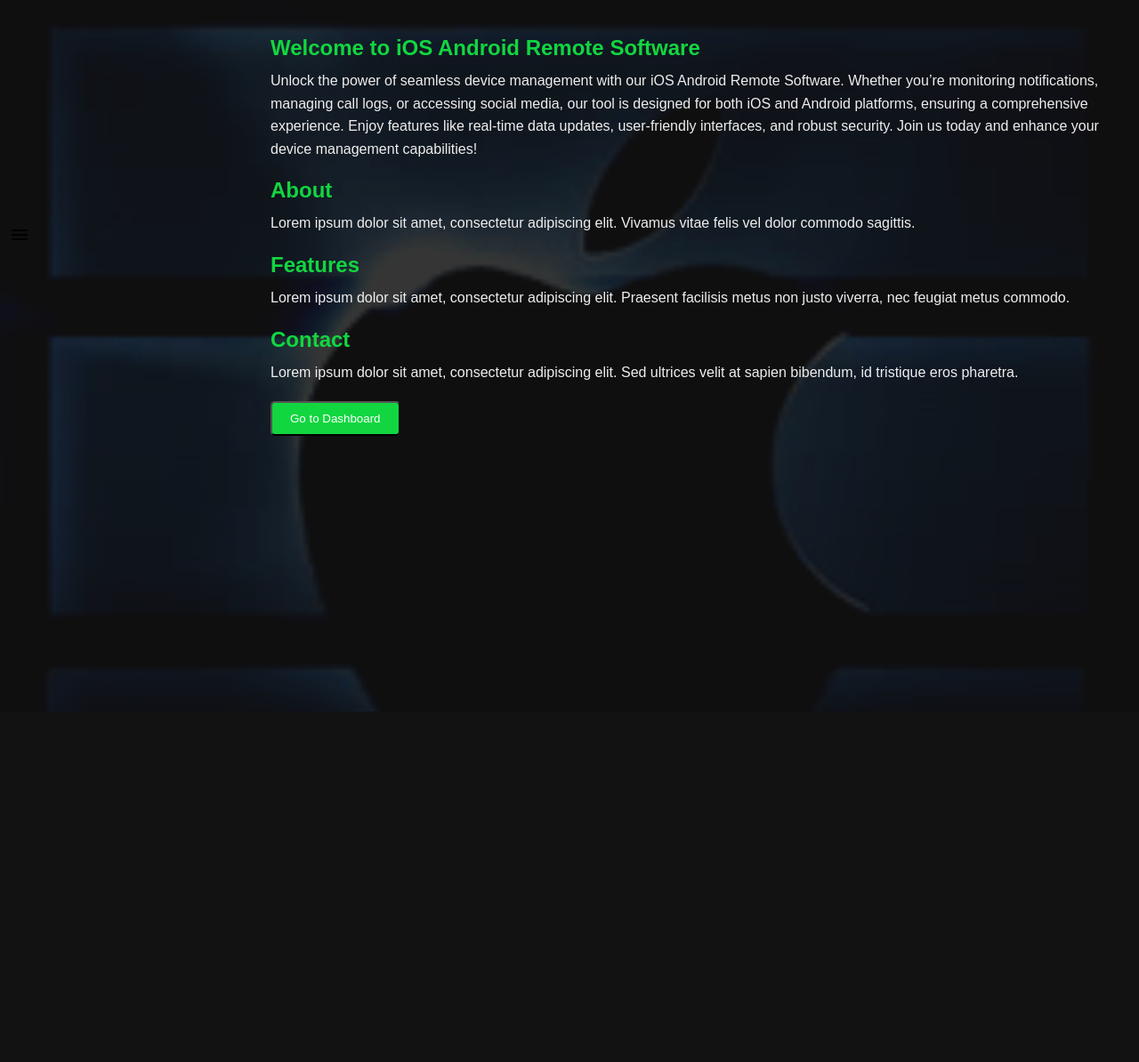
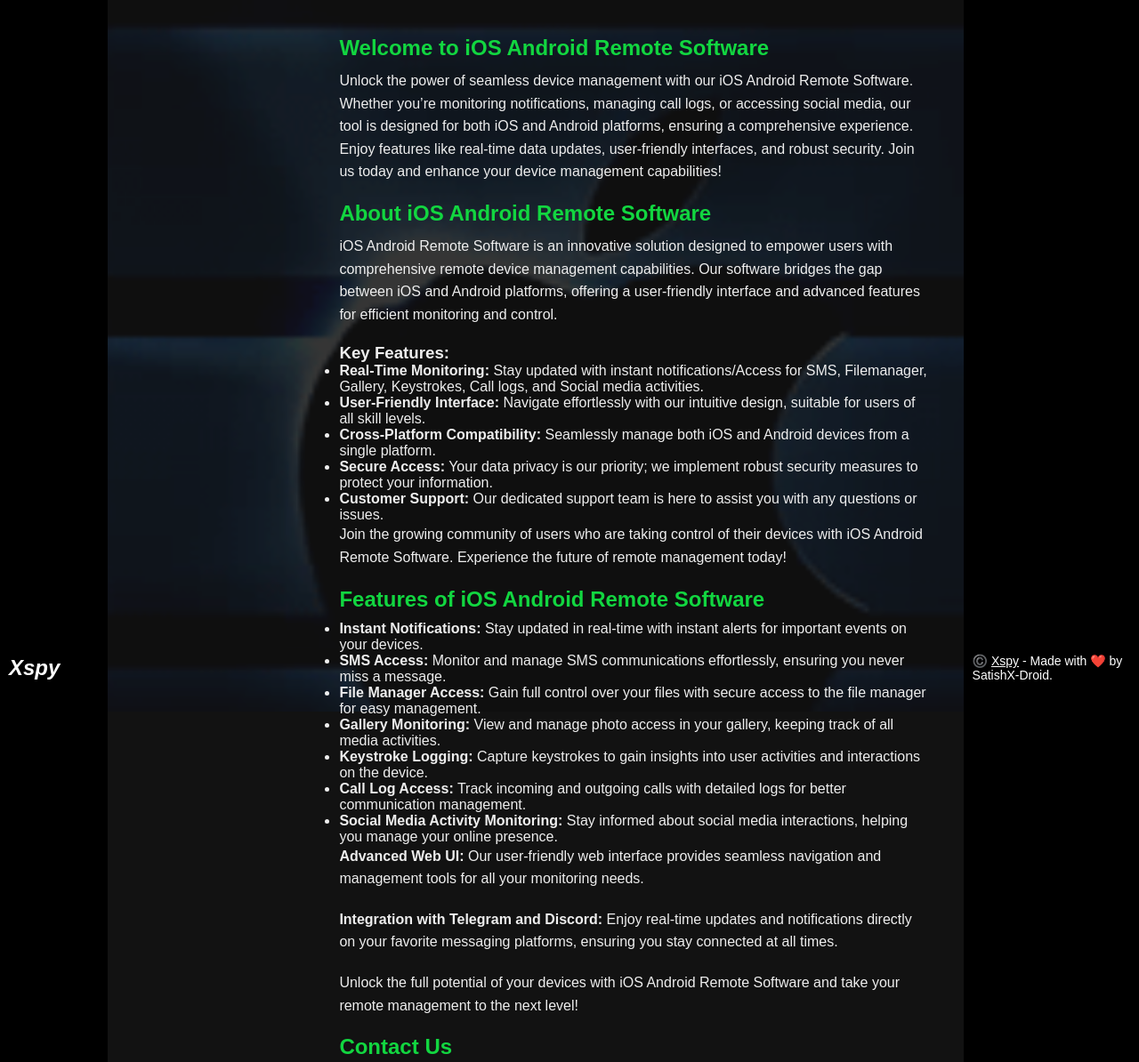
Before and after one commit to SatishX-droid/iOS-Android-Remote-Software-, a plain HTML site: page landing.html in a window 1280 px wide. Shown: the top 1194 px of the page at 89% size. Before the commit the page ends 800 px from the top, so only its background shows below. Drawn offline with Linux system fonts and the light colour scheme.

Commit message:
Update landing.html

```diff
--- a/landing.html
+++ b/landing.html
@@ -5,15 +5,51 @@
     <meta name="viewport" content="width=device-width, initial-scale=1.0">
     <title>iOS Android Remote Software</title>
     <link rel="stylesheet" href="Lstyle.css">
+    <style>
+        /* Header and Footer Styling */
+        .header, .footer {
+            background-color: #000;
+            color: #fff;
+            padding: 10px;
+            display: flex;
+            align-items: center;
+            justify-content: space-between;
+        }
+
+        /* Logo Styling */
+        .logo {
+            font-size: 24px;
+            font-style: italic;
+            font-weight: bold;
+            color: #fff;
+        }
+
+        /* Mobile Navigation Toggle Styling */
+        .mobile-nav-toggle {
+            background: none;
+            border: none;
+            cursor: pointer;
+            color: #fff;
+        }
+
+        /* Footer Text */
+        .footer p {
+            margin: 0;
+            font-size: 14px;
+        }
+    </style>
 </head>
 <body>
 
-    <!-- Mobile Navigation Toggle Button -->
-    <button type="button" class="mobile-nav-toggle d-lg-none" onclick="toggleSidebar()">
-        <svg class="menu-icon" xmlns="http://www.w3.org/2000/svg" viewBox="0 0 24 24" width="24" height="24">
-            <path d="M3 6h18v2H3zM3 11h18v2H3zM3 16h18v2H3z"/>
-        </svg>
-    </button>
+    <!-- Header with Logo and Mobile Navigation Toggle -->
+    <header class="header">
+        <div class="logo">Xspy</div>
+        <button type="button" class="mobile-nav-toggle d-lg-none" onclick="toggleSidebar()">
+            <svg class="menu-icon" xmlns="http://www.w3.org/2000/svg" viewBox="0 0 24 24" width="24" height="24">
+                <path d="M3 6h18v2H3zM3 11h18v2H3zM3 16h18v2H3z"/>
+            </svg>
+        </button>
+    </header>
 
     <!-- Sidebar Menu -->
     <div class="sidebar" id="sidebar">
@@ -27,27 +63,59 @@
 
     <!-- Main Content -->
     <div class="content">
+
+        <!-- Home Section -->
         <section id="home">
             <h1>Welcome to iOS Android Remote Software</h1>
             <p>Unlock the power of seamless device management with our iOS Android Remote Software. Whether you’re monitoring notifications, managing call logs, or accessing social media, our tool is designed for both iOS and Android platforms, ensuring a comprehensive experience. Enjoy features like real-time data updates, user-friendly interfaces, and robust security. Join us today and enhance your device management capabilities!</p>
         </section>
 
+        <!-- About Section -->
         <section id="about">
-            <h2>About</h2>
-            <p>Lorem ipsum dolor sit amet, consectetur adipiscing elit. Vivamus vitae felis vel dolor commodo sagittis.</p>
+            <h2>About iOS Android Remote Software</h2>
+            <p>iOS Android Remote Software is an innovative solution designed to empower users with comprehensive remote device management capabilities. Our software bridges the gap between iOS and Android platforms, offering a user-friendly interface and advanced features for efficient monitoring and control.</p>
+
+            <h3>Key Features:</h3>
+            <ul>
+                <li><strong>Real-Time Monitoring:</strong> Stay updated with instant notifications/Access for SMS, Filemanager, Gallery, Keystrokes, Call logs, and Social media activities.</li>
+                <li><strong>User-Friendly Interface:</strong> Navigate effortlessly with our intuitive design, suitable for users of all skill levels.</li>
+                <li><strong>Cross-Platform Compatibility:</strong> Seamlessly manage both iOS and Android devices from a single platform.</li>
+                <li><strong>Secure Access:</strong> Your data privacy is our priority; we implement robust security measures to protect your information.</li>
+                <li><strong>Customer Support:</strong> Our dedicated support team is here to assist you with any questions or issues.</li>
+            </ul>
+            <p>Join the growing community of users who are taking control of their devices with iOS Android Remote Software. Experience the future of remote management today!</p>
         </section>
 
+        <!-- Features Section -->
         <section id="features">
-            <h2>Features</h2>
-            <p>Lorem ipsum dolor sit amet, consectetur adipiscing elit. Praesent facilisis metus non justo viverra, nec feugiat metus commodo.</p>
+            <h2>Features of iOS Android Remote Software</h2>
+            <ul>
+                <li><strong>Instant Notifications:</strong> Stay updated in real-time with instant alerts for important events on your devices.</li>
+                <li><strong>SMS Access:</strong> Monitor and manage SMS communications effortlessly, ensuring you never miss a message.</li>
+                <li><strong>File Manager Access:</strong> Gain full control over your files with secure access to the file manager for easy management.</li>
+                <li><strong>Gallery Monitoring:</strong> View and manage photo access in your gallery, keeping track of all media activities.</li>
+                <li><strong>Keystroke Logging:</strong> Capture keystrokes to gain insights into user activities and interactions on the device.</li>
+                <li><strong>Call Log Access:</strong> Track incoming and outgoing calls with detailed logs for better communication management.</li>
+                <li><strong>Social Media Activity Monitoring:</strong> Stay informed about social media interactions, helping you manage your online presence.</li>
+            </ul>
+            <p><strong>Advanced Web UI:</strong> Our user-friendly web interface provides seamless navigation and management tools for all your monitoring needs.</p>
+            <p><strong>Integration with Telegram and Discord:</strong> Enjoy real-time updates and notifications directly on your favorite messaging platforms, ensuring you stay connected at all times.</p>
+            <p>Unlock the full potential of your devices with iOS Android Remote Software and take your remote management to the next level!</p>
         </section>
 
+        <!-- Contact Section -->
         <section id="contact">
-            <h2>Contact</h2>
-            <p>Lorem ipsum dolor sit amet, consectetur adipiscing elit. Sed ultrices velit at sapien bibendum, id tristique eros pharetra.</p>
+            <h2>Contact Us</h2>
+            <p>We’re here to help! If you have any questions, feedback, or need assistance with our iOS Android Remote Software, please reach out to us. Your inquiries are important to us, and we strive to respond as quickly as possible.</p>
+            <ul>
+                <li><strong>Email:</strong> <a href="mailto:support@xspy.in">support@xspy.in</a></li>
+                <li><strong>Phone:</strong> +1 (555) 123-4567</li>
+                <li><strong>Live Chat:</strong> Available on our website from 9 AM to 9 PM (UTC)</li>
+            </ul>
+            <p>We appreciate your interest in iOS Android Remote Software and look forward to assisting you!</p>
         </section>
 
-        <!-- Button to go to the iOS Monitoring Dashboard -->
+        <!-- Dashboard Button -->
         <div class="dashboard-link">
             <button class="button" onclick="showPasskeyModal()">Go to Dashboard</button>
         </div>
@@ -63,6 +131,11 @@
         </div>
     </div>
 
+    <!-- Footer -->
+    <footer class="footer">
+        <p>©️ <a href="https://xspy.in" target="_blank" style="color: #fff;">Xspy</a> - Made with ❤️ by SatishX-Droid.</p>
+    </footer>
+
     <script src="script2.js"></script>
 </body>
 </html>
```
